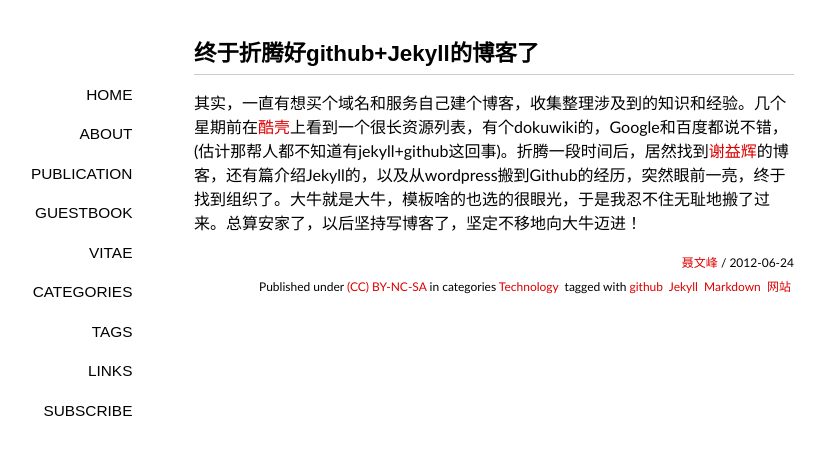
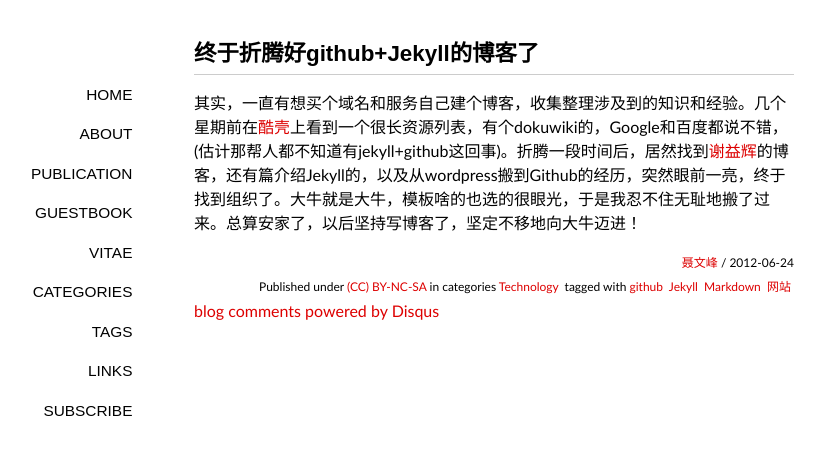
Before and after one commit to nwf5d/nwf5d.github.io, a Jekyll site: the page built from _posts/2012-06-24-hello-everybody.md, in a window 1280 px wide. Shown: the top 455 px of the page, without its empty margins (146-971 px from the left). Built offline with Jekyll 4.4.1, drawn with Linux system fonts in a browser that asks for light colours; some web fonts are replaced; Markdown is read by kramdown in place of the engine named in the settings; comment, search, counter and statistics services are not loaded; some of the changed lines change nothing that is shown.

Commit message:
test disqus adds

```diff
--- a/_layouts/post.html
+++ b/_layouts/post.html
@@ -55,3 +55,17 @@
   });
 })
 </script>
+<div id="disqus_thread"></div>
+<script type="text/javascript">
+    /* * * CONFIGURATION VARIABLES: EDIT BEFORE PASTING INTO YOUR WEBPAGE * * */
+    var disqus_shortname = 'nwf5d'; // required: replace example with your forum shortname
+
+    /* * * DON'T EDIT BELOW THIS LINE * * */
+    (function() {
+        var dsq = document.createElement('script'); dsq.type = 'text/javascript'; dsq.async = true;
+        dsq.src = 'http://' + disqus_shortname + '.disqus.com/embed.js';
+        (document.getElementsByTagName('head')[0] || document.getElementsByTagName('body')[0]).appendChild(dsq);
+    })();
+</script>
+<noscript>Please enable JavaScript to view the <a href="http://disqus.com/?ref_noscript">comments powered by Disqus.</a></noscript>
+<a href="http://disqus.com" class="dsq-brlink">blog comments powered by <span class="logo-disqus">Disqus</span></a>
```
